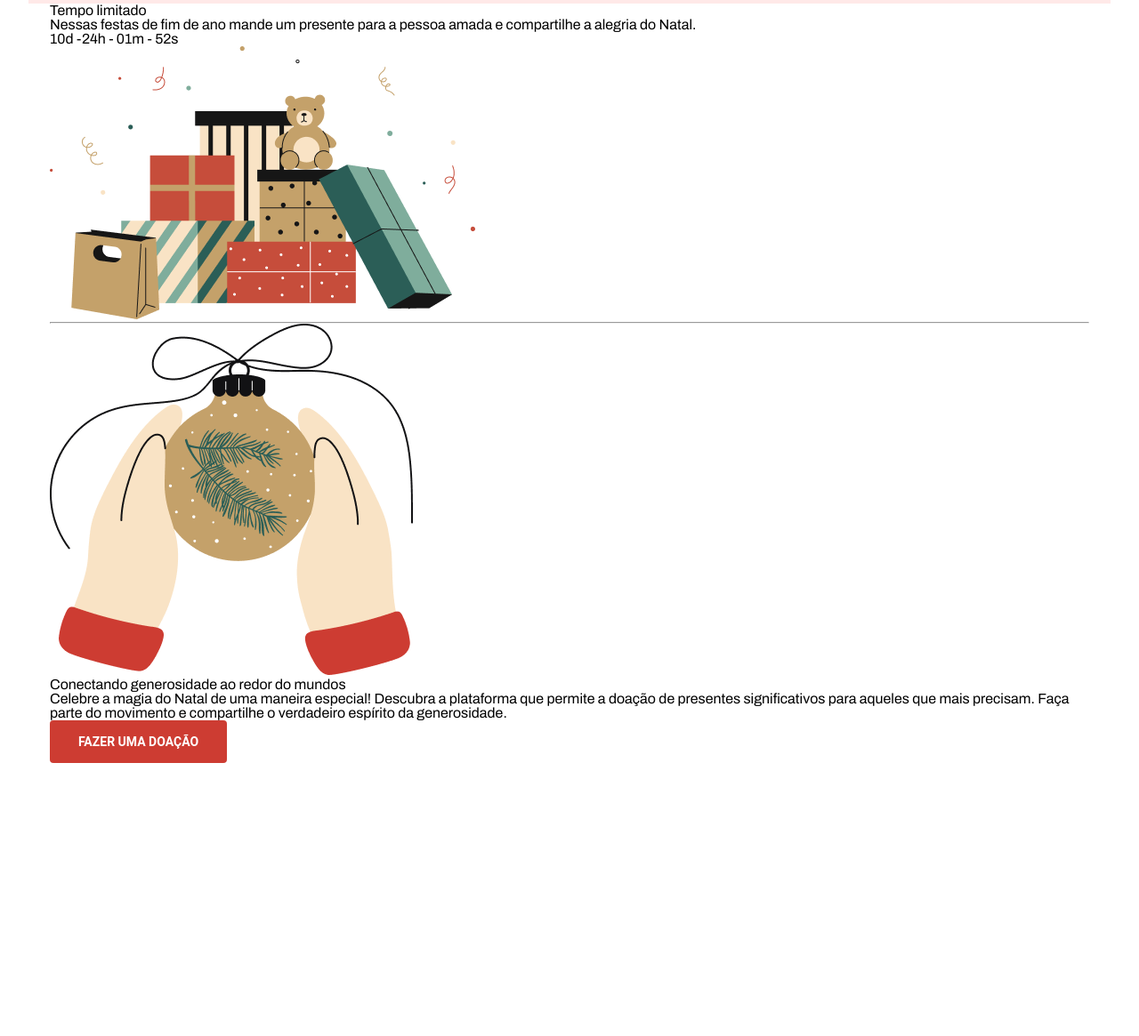
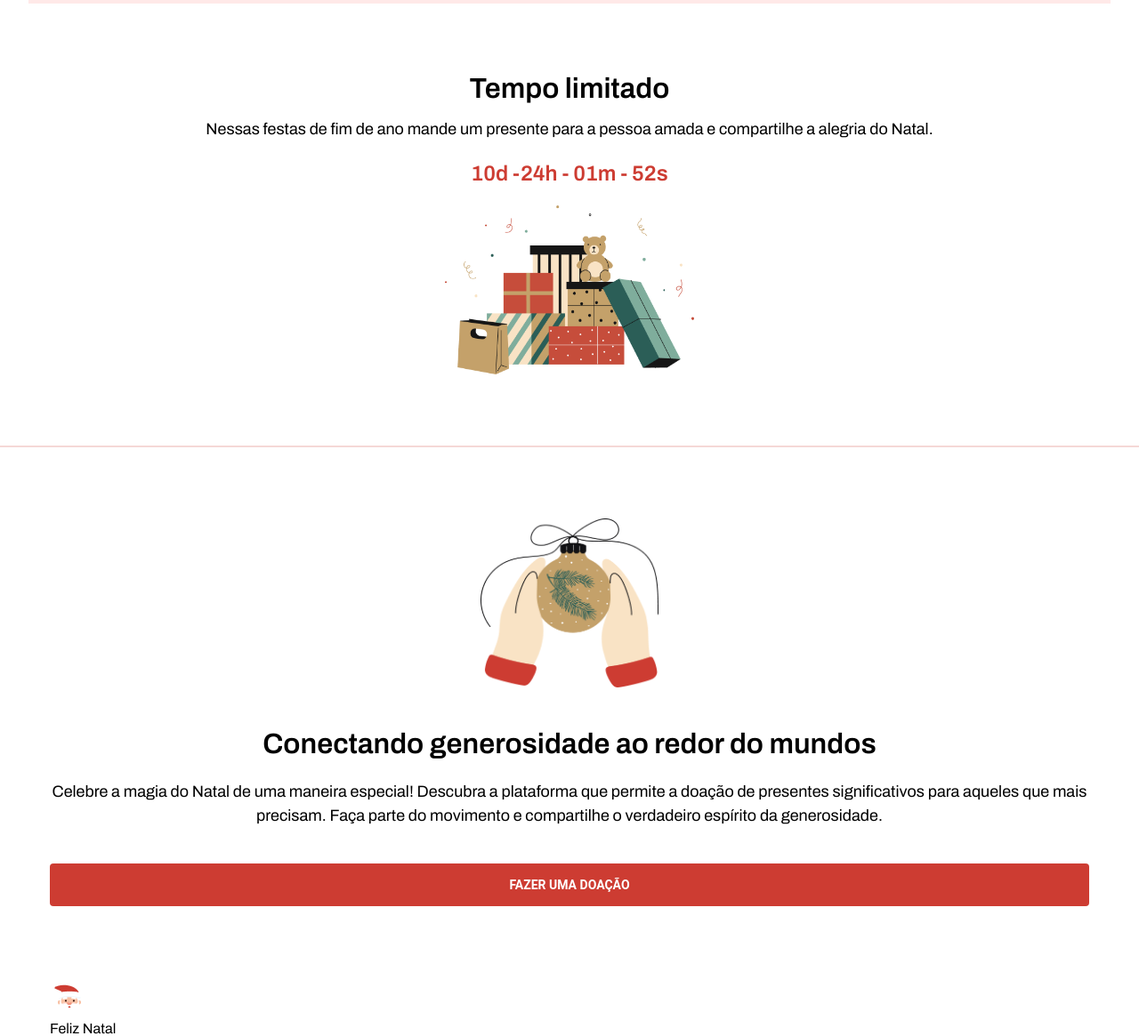
Before and after one commit to ViniciusdeASantana/Desafio_014, a plain HTML site: page index.html in a window 1280 px wide. Shown: the part 700-1865 px from the top of the page at 89% size. Before the commit the page ends 1622 px from the top, so only its background shows below. Drawn offline with Linux system fonts and the light colour scheme.

Commit message:
finalizando main e iniciando footer

```diff
--- a/css/style.css
+++ b/css/style.css
@@ -90,6 +90,86 @@ body {
 /* main */
 
 
+.main-wrapper {
+    display: flex;
+    flex-direction: column;
+    align-items: center;
+}
+
+.main-title {
+    font-size: var(--font-size-xxl);
+    font-weight: var(--font-weight-middle-bold);
+    margin-top: 80px;
+}
+
+.main-paragraph {
+    font-size: var(--font-size-md);
+    font-weight: var(--font-weight-normal);
+    line-height: 150%;
+    text-align: center;
+    margin-top: 16px;
+}
+
+.main-wrapper__timer {
+    font-size: var(--font-size-xl);
+    font-weight: var(--font-weight-middle-bold);
+    margin-top: 24px;
+}
+
+.main-img__1 {
+    width: 280px;
+    height: 190px;
+    margin-top: 24px;
+}
+
+.main-division {
+    width: 100vw;
+    margin-left: calc(50% - 50vw);
+    border: none;
+    border-top: 2px solid #CD3C3233;
+    margin: 80px 0;
+}
+
+.main-img__2 {
+    width: 200px;
+    height: 190px;
+}
+
+.main-wrapper__info {
+    display: flex;
+    flex-direction: column;
+    text-align: center;
+}
+
+.main-title__info {
+    font-size: var(--font-size-xxl);
+    font-weight: var(--font-weight-middle-bold);
+    margin-top: 48px;
+}
+
+.main-paragraph__info {
+    font-size: var(--font-size-md);
+    font-weight: var(--font-weight-normal);
+    line-height: 150%;
+    margin-top: 24px;
+    margin-bottom: 40px;
+}
+
+.main-btn {
+    width: 100%;
+    background: var(--primary-color);
+    color: white;
+    border-radius: 4px;
+    border: none;
+    padding: 16px 32px;
+    font-family: var(--font-family-secondary);
+    font-weight: var(--font-weight-bold);
+    font-size: var(--font-size-sm);
+    margin-bottom: 88px;
+}
+
+/* footer */
+
 
 
 
--- a/index.html
+++ b/index.html
@@ -37,23 +37,53 @@
           Nessas festas de fim de ano mande um presente para a pessoa amada e
           compartilhe a alegria do Natal.
         </p>
+        <div class="main-wrapper__timer">
+          <p class="main__timer">
+            <span class="color-red">10d -24h - 01m - 52s</span>
+          </p>
+        </div>
+        <img src="img/main_img.png" alt="presentes" class="main-img__1" />
+        <hr class="main-division" />
+        <img
+          src="img/main_img2.png"
+          alt="mãos com bola de natal"
+          class="main-img__2"
+        />
       </div>
-      <div class="main-wrapper__timer">
-        <p class="main__timer">10d -24h - 01m - 52s</p>
-      </div>
-      <img src="img/main_img.png" alt="presentes" class="main-" />
-      <hr />
-      <img src="img/main_img2.png" alt="mãos com bola de natal" />
-      <div>
-        <h1 class="main-title">Conectando generosidade ao redor do mundos</h1>
-        <p class="main-paragraph">
+      <div class="main-wrapper__info">
+        <h1 class="main-title__info">
+          Conectando generosidade ao redor do mundos
+        </h1>
+        <p class="main-paragraph__info">
           Celebre a magia do Natal de uma maneira especial! Descubra a
           plataforma que permite a doação de presentes significativos para
           aqueles que mais precisam. Faça parte do movimento e compartilhe o
           verdadeiro espírito da generosidade.
         </p>
       </div>
-      <button class="header__btn">FAZER UMA DOAÇÃO</button>
+      <button class="main-btn">FAZER UMA DOAÇÃO</button>
     </main>
+    <!-- footer -->
+    <footer class="container">
+      <div class="footer-wrapper">
+        <img src="img/hero_icon.png" alt="papai noel" class="footer__icon" />
+        <p class="footer-icon__paragraph">Feliz Natal</p>
+      </div>
+      <div class="footer-social">
+        <nav class="footer-social__nav">
+          <ul class="footer-social__list">
+            <li class="footer-social__link">
+              <a href="#" target="blank"
+                ><i class="fa-brands fa-x-twitter"></i
+              ></a>
+            </li>
+            <li class="footer-social__link"></li>
+            <li class="footer-social__link"></li>
+            <li class="footer-social__link"></li>
+            <li class="footer-social__link"></li>
+          </ul>
+        </nav>
+      </div>
+    </footer>
   </body>
 </html>
```
